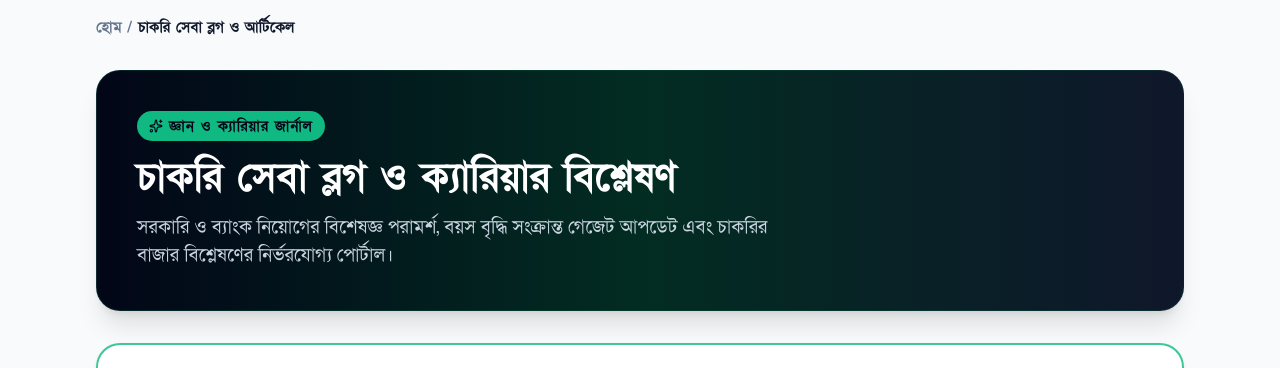
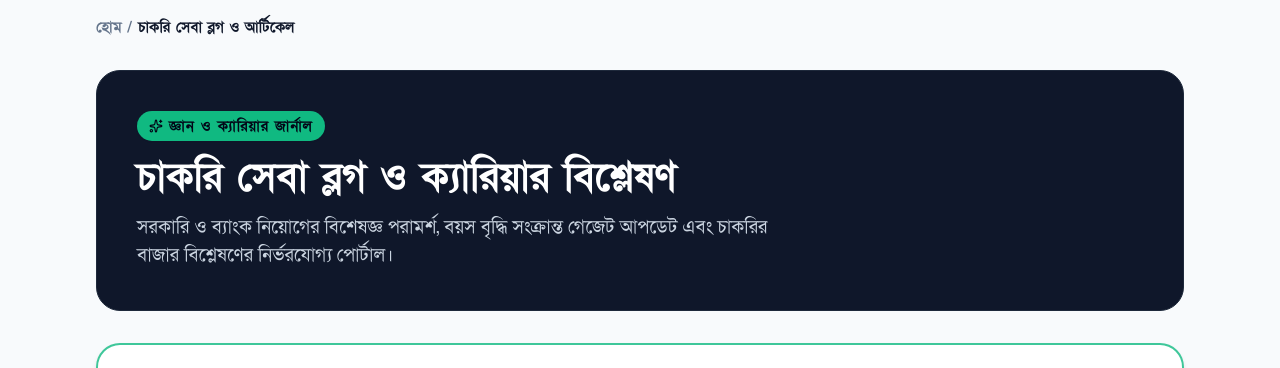
Before and after one commit to moshiurrahmandeap11/client-master-portal, a Next.js app: page /blog in a window 1280 px wide. Shown: the part 136-504 px from the top of the page. Built offline with nearby package versions, Linux system fonts and the light colour scheme; no server answers.

Commit message:
style(guides): convert blog directory header banner to solid styling

```diff
--- a/src/components/guides_components/BlogListClient.tsx
+++ b/src/components/guides_components/BlogListClient.tsx
@@ -55,7 +55,7 @@ export default function BlogListClient() {
       </div>
 
       {/* Hero Header */}
-      <div className="bg-gradient-to-r from-slate-950 via-emerald-950 to-slate-900 text-white rounded-3xl p-6 sm:p-10 shadow-xl border border-emerald-900/40 relative overflow-hidden">
+      <div className="bg-slate-900 text-white rounded-3xl p-6 sm:p-10 shadow-xs border border-slate-800 relative overflow-hidden">
         <div className="max-w-2xl space-y-3">
           <span className="bg-emerald-500 text-slate-950 text-xs font-black px-3 py-1 rounded-full uppercase tracking-wider inline-flex items-center gap-1.5 shadow-sm">
             <Sparkles className="w-3.5 h-3.5" />
```
